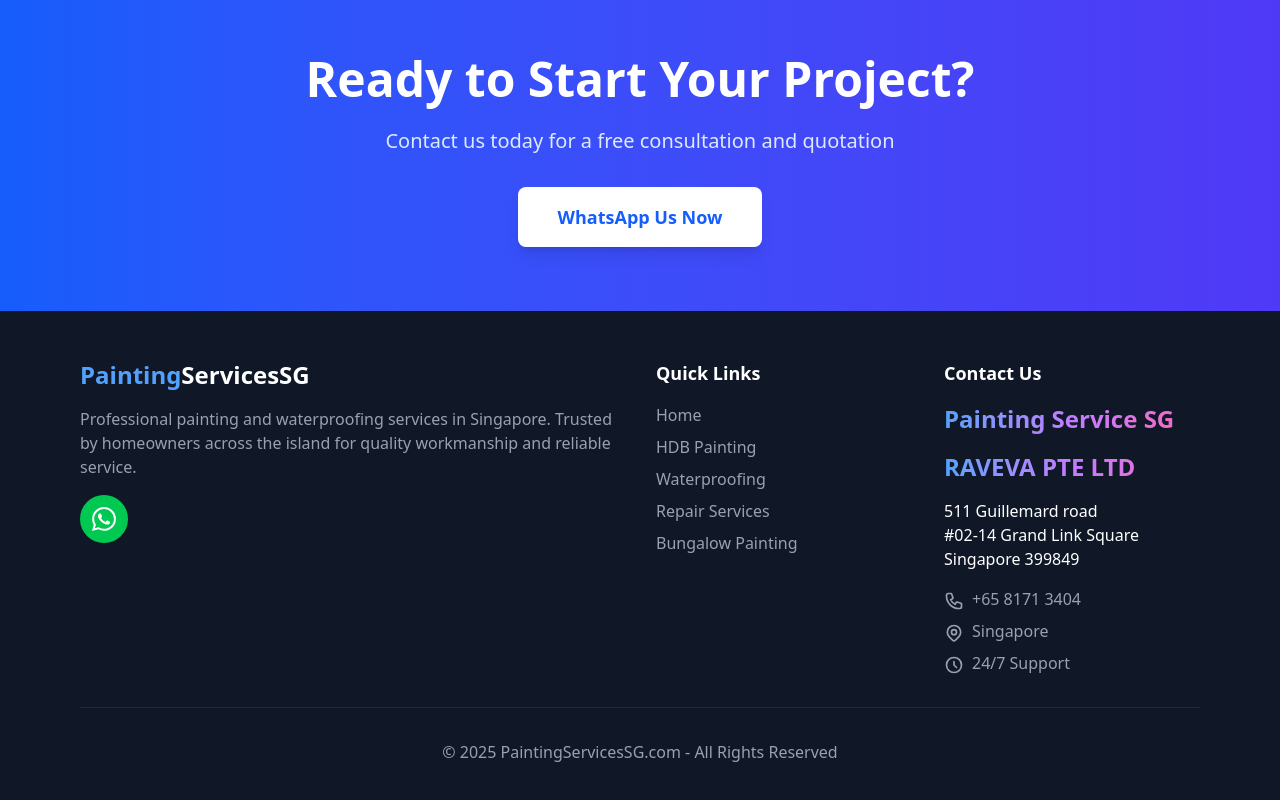
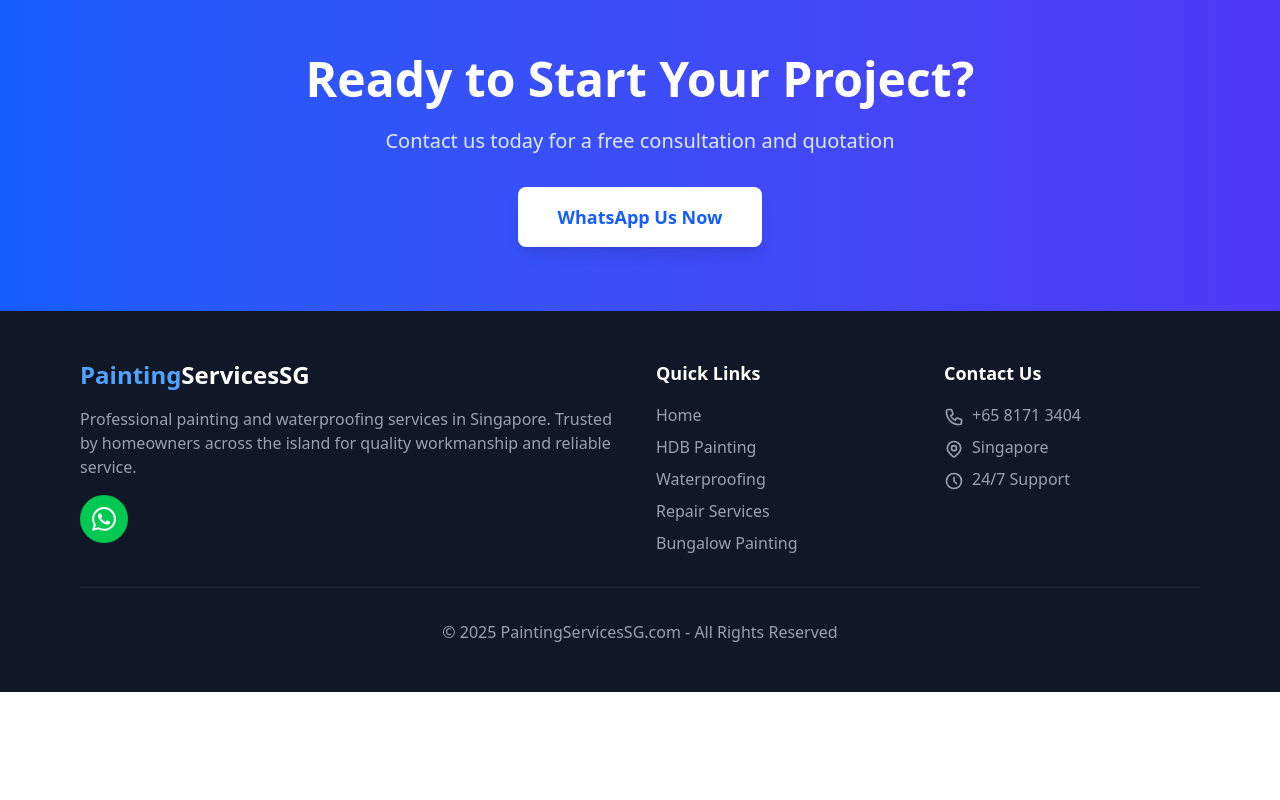
Before and after one commit to Jonymoin/paintingservice, a React (Vite) app: page / in a window 1280 px wide. Shown: the part 3755-4555 px from the top of the page. After the commit the page ends 4447 px from the top, so only its background shows below. Built offline with nearby package versions, Linux system fonts and the light colour scheme.

Commit message:
Initial commit

```diff
--- a/src/App.jsx
+++ b/src/App.jsx
@@ -1,11 +1,11 @@
 import React, { useState } from 'react';
-import { BrowserRouter as Router, Routes, Route, Link } from 'react-router-dom';
+import { HashRouter as Router, Routes, Route, Link } from 'react-router-dom';
+import ScrollToTop from './ScrollToTop';
 import HomePage from './HomePage';
 import HDBIndoorPainting from './HDBIndoorPainting';
 import WaterproofingService from './WaterproofingService';
 import RepairServices from './RepairServices';
 import BungalowPainting from './BungalowPainting';
-import ScrollToTop from './ScrollToTop';
 
 function App() {
   const [mobileMenuOpen, setMobileMenuOpen] = useState(false);
@@ -240,15 +240,6 @@
               {/* Contact Info */}
               <div>
                 <h4 className="text-lg font-bold mb-4">Contact Us</h4>
-                <h3 className="text-2xl font-bold mb-4 bg-gradient-to-r from-blue-400 via-purple-400 to-pink-400 bg-clip-text text-transparent">
-            Painting Service SG
-          </h3>
-          <h3 className="text-2xl font-bold mb-4 bg-gradient-to-r from-blue-400 via-purple-400 to-pink-400 bg-clip-text text-transparent">
-            RAVEVA PTE LTD
-          </h3>
-          <p className="mb-4">
-            511 Guillemard road <br />#02-14 Grand Link Square <br />Singapore 399849
-          </p>
                 <ul className="space-y-2 text-gray-400">
                   <li className="flex items-start">
                     <svg className="w-5 h-5 mr-2 mt-1" fill="none" stroke="currentColor" viewBox="0 0 24 24">
```
